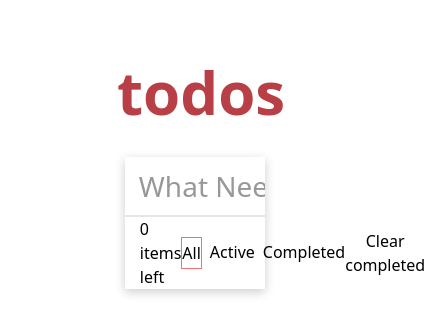
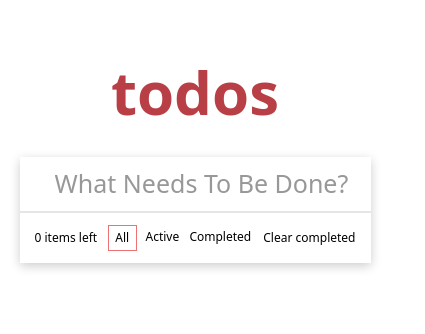
Before and after one commit to Ahsan2519/React-Todo-List, a React (Create React App) app: page / in a window 390 px wide. Shown: the top 334 px of the page, 425 px wide, since content can reach past the window. Built offline with nearby package versions, Linux system fonts and the light colour scheme.

Commit message:
Updated: Styling updated for devices

```diff
--- a/src/assets/App.css
+++ b/src/assets/App.css
@@ -6,11 +6,11 @@
 
 @tailwind base;
 .common{
-  @apply w-full pl-[10%] text-[28px] text-[#989898] py-2 border-b-2 border-[#E6E6E6] capitalize
+  @apply w-full pl-[10%] text-[25px] md:text-[28px] text-[#989898] py-2 border-b-2 border-[#E6E6E6] capitalize
 }
 
 .icon{
- @apply before:content-[""] before:absolute before:w-[30px] before:h-[30px] before:bg-white  before:border-[#bbb7b7] before:left-2 before:border-[1px] before:rounded-[50%] before:top-[50%] before:translate-y-[-50%]
+ @apply before:content-[""] before:absolute before:h-[23px] before:w-[23px] mobile:before:w-[30px] md:before:h-[30px] before:bg-white  before:border-[#bbb7b7] before:left-2 before:border-[1px] before:rounded-[50%] before:top-[50%] before:translate-y-[-50%]
 }
 .completed {
   @apply before:content-['\f00c'] before:font-['FontAwesome'] before:text-[18px] before:flex before:justify-center before:items-center before:text-[#98ccc2]
@@ -19,7 +19,7 @@
   @apply border-[1px] border-[#ec7373]
 }
 .list-common {
-  @apply block text-center cursor-pointer py-[3px]
+  @apply block text-center cursor-pointer py-[3px] mobile:text-[16px]
 }
 
 @tailwind components;
--- a/src/components/App.jsx
+++ b/src/components/App.jsx
@@ -3,7 +3,7 @@ import Todos from './Todos';
 
 const App = ()=> {
   return (
-    <div className="max-w-[1366px] w-[40%] mx-auto my-[10%] pt-2 pb-[100px]">
+    <div className="max-w-[1366px] md:w-[60%] 2xl:w-[40%] mx-auto my-[10%] pt-2 pb-[100px]">
       <h1 className='text-[#B83F45] text-[60px] text-center  font-[600] mb-5'>todos</h1>
       <Todos />
     </div>
--- a/src/components/Todos.jsx
+++ b/src/components/Todos.jsx
@@ -35,6 +35,9 @@ const Todos = () => {
     const updatedTodos = [...todostask];
     updatedTodos[idx].completed = !updatedTodos[idx].completed;
     setTodosTask(updatedTodos);
+    if(event.detail === 2){
+      setInputVal(updatedTodos[idx].task);
+    }
   };
 
   const allEvent = () => {
@@ -106,25 +109,25 @@ const Todos = () => {
             ))}
         </ul>
         <div className="flex justify-between px-[15px] items-center">
-          <span>
+          <span className="mobile:text-[16px] text-[12px]">
             {itemLeft.length} item{itemLeft.length !== 1 ? "s" : ""} left
           </span>
           <ul className="flex justify-between py-3 basis-[45%] text-black gap-2">
             <li
-              className={`${all ? "active" : ""} basis-[20%] list-common`}
+              className={`${all ? "active" : ""} basis-[20%] list-common text-[12px]`}
               onClick={() => allEvent()}
             >
               All
             </li>
             <li
               className={`${!done && !all ? "active" : ""
-                } basis-[25%] list-common`}
+                } basis-[25%] list-common text-[12px]`}
               onClick={() => activeEvent()}
             >
               Active
             </li>
             <li
-              className={`${done ? "active" : ""} basis-[45%] list-common`}
+              className={`${done ? "active" : ""} basis-[45%] list-common text-[12px]`}
               onClick={() => completedEvent()}
             >
               Completed
@@ -133,7 +136,7 @@ const Todos = () => {
           <button
             onClick={() => {
               clearCompletedTodos();
-            }}
+            }} className="mobile:text-[16px] text-[12px]"
           >
             Clear completed
           </button>
--- a/tailwind.config.js
+++ b/tailwind.config.js
@@ -4,7 +4,16 @@ module.exports = {
     "./src/**/*.{js,jsx,ts,tsx}",
   ],
   theme: {
-    extend: {},
+    extend: {
+      screens: {
+        'mobile': '480px',
+        'sm': '640px',
+        'md': '768px',
+        'lg': '995px',
+        'xl': '1280px',
+        '2xl': '1536px',
+      },
+    },
   },
   plugins: [],
 }
```
